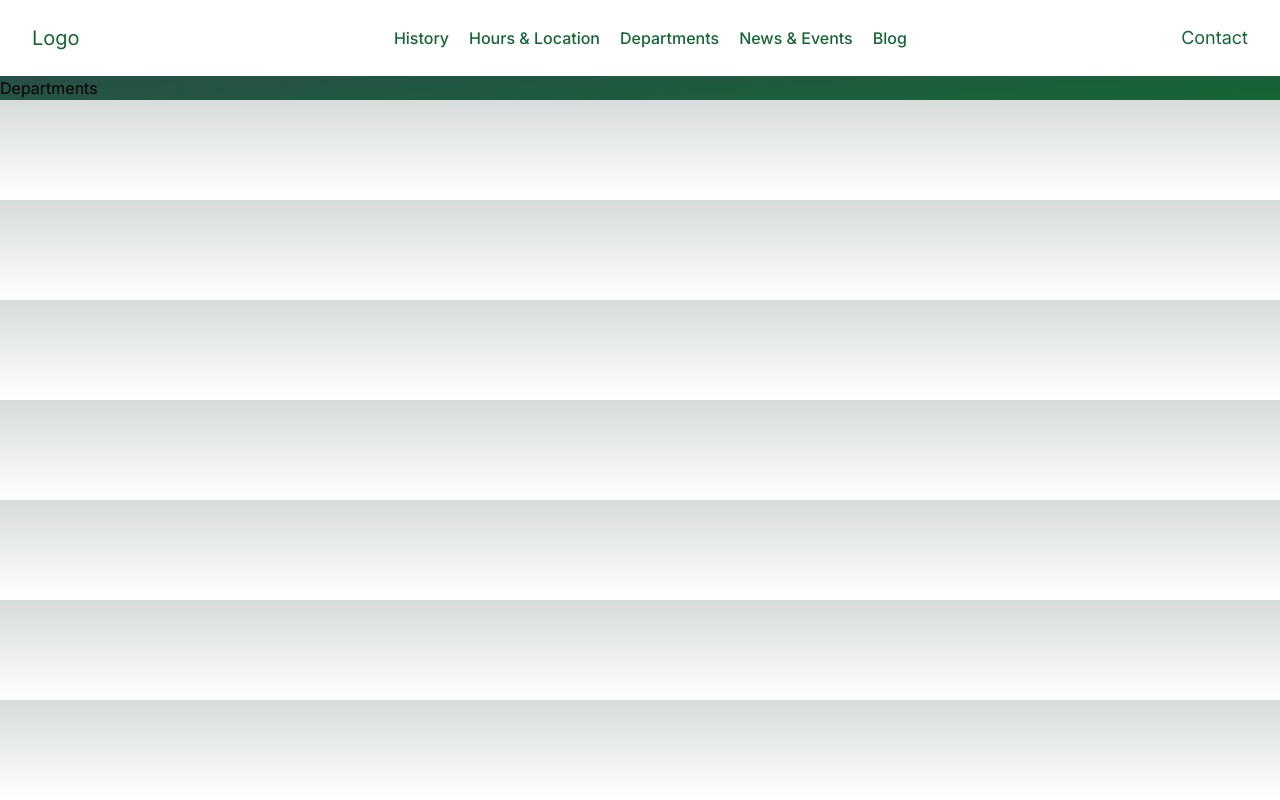
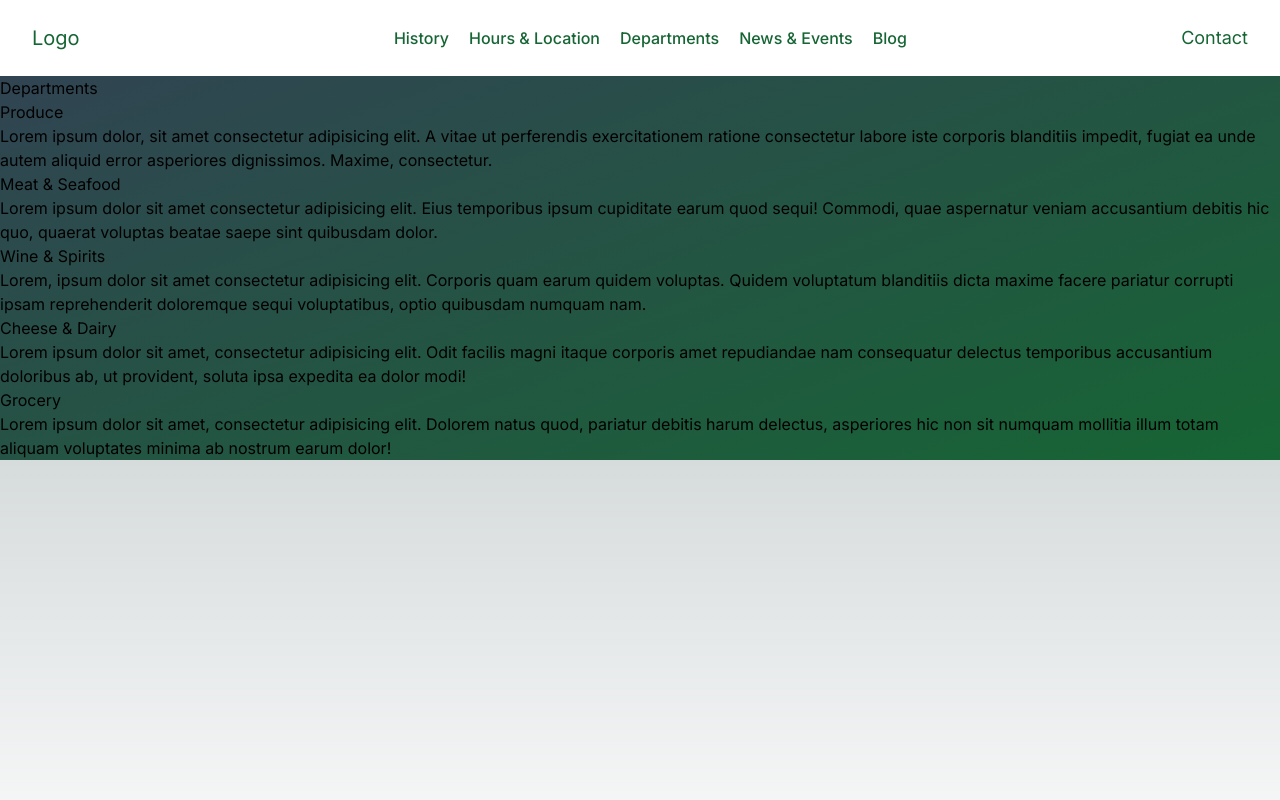
Before and after one commit to hunterstokes/GroceryStore, a Next.js app: page /departments in a window 1280 px wide. Built offline with nearby package versions, Linux system fonts and the light colour scheme.

Commit message:
more changes to sanity schemas and web layout

```diff
--- a/app/blog/page.tsx
+++ b/app/blog/page.tsx
@@ -8,5 +8,5 @@ export default function Blog() {
         <h1>Blog</h1>
       </section>
     </main>
-    )
+  );
 }
--- a/app/departments/page.tsx
+++ b/app/departments/page.tsx
@@ -1,12 +1,34 @@
 import Navbar from "@/components/navbar";
 
 export default function Departments() {
-    return (
-        <main>
-        <section>
+  return (
+    <main>
+      <section>
         <Navbar />
         <h1>Departments</h1>
-        </section>
-        </main>
-    )
+        <div>
+          <div>
+            <h2>Produce</h2>
+            <p>Lorem ipsum dolor, sit amet consectetur adipisicing elit. A vitae ut perferendis exercitationem ratione consectetur labore iste corporis blanditiis impedit, fugiat ea unde autem aliquid error asperiores dignissimos. Maxime, consectetur.</p>
+          </div>
+          <div>
+            <h2>Meat & Seafood</h2>
+            <p>Lorem ipsum dolor sit amet consectetur adipisicing elit. Eius temporibus ipsum cupiditate earum quod sequi! Commodi, quae aspernatur veniam accusantium debitis hic quo, quaerat voluptas beatae saepe sint quibusdam dolor.</p>
+          </div>
+          <div>
+            <h2>Wine & Spirits</h2>
+            <p>Lorem, ipsum dolor sit amet consectetur adipisicing elit. Corporis quam earum quidem voluptas. Quidem voluptatum blanditiis dicta maxime facere pariatur corrupti ipsam reprehenderit doloremque sequi voluptatibus, optio quibusdam numquam nam.</p>
+          </div>
+          <div>
+            <h2>Cheese & Dairy</h2>
+            <p>Lorem ipsum dolor sit amet, consectetur adipisicing elit. Odit facilis magni itaque corporis amet repudiandae nam consequatur delectus temporibus accusantium doloribus ab, ut provident, soluta ipsa expedita ea dolor modi!</p>
+          </div>
+          <div>
+            <h2>Grocery</h2>
+            <p>Lorem ipsum dolor sit amet, consectetur adipisicing elit. Dolorem natus quod, pariatur debitis harum delectus, asperiores hic non sit numquam mollitia illum totam aliquam voluptates minima ab nostrum earum dolor!</p>
+          </div>
+        </div>
+      </section>
+    </main>
+  );
 }
--- a/sanity/schemas/index.ts
+++ b/sanity/schemas/index.ts
@@ -1,4 +1,4 @@
-import kitchentable from "./project-schema";
+import kitchentable from "./kitchentable-schema";
 import recipe from "./recipe-schema";
 import ingredient from "./ingredient-schema";
 
```
Also changed, not shown: app/blog/kitchentable/page.tsx (+9 -9 lines), sanity/schemas/kitchentable-schema.ts (renamed from sanity/schemas/project-schema.ts). Lines whose indentation alone changed are shown as unchanged.
